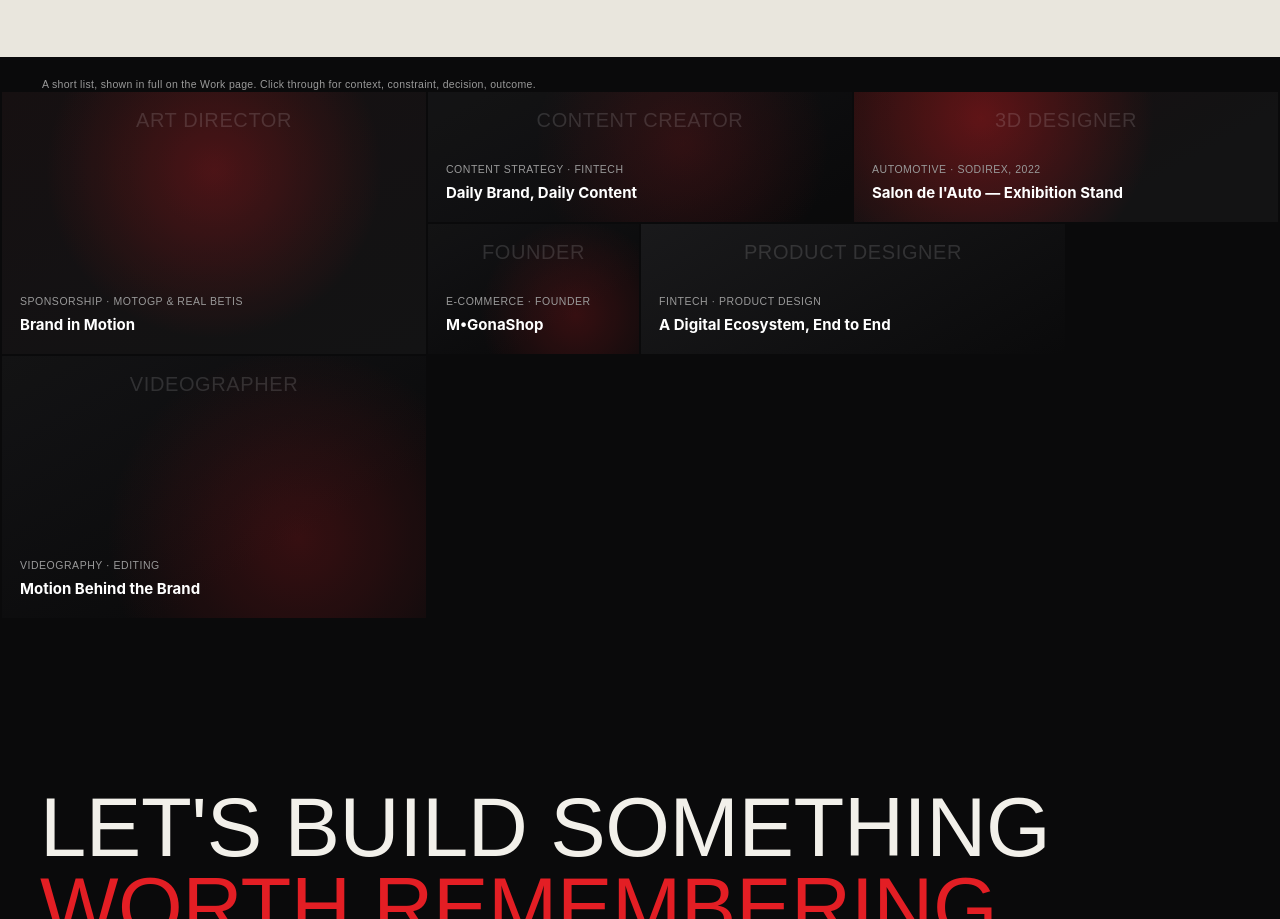
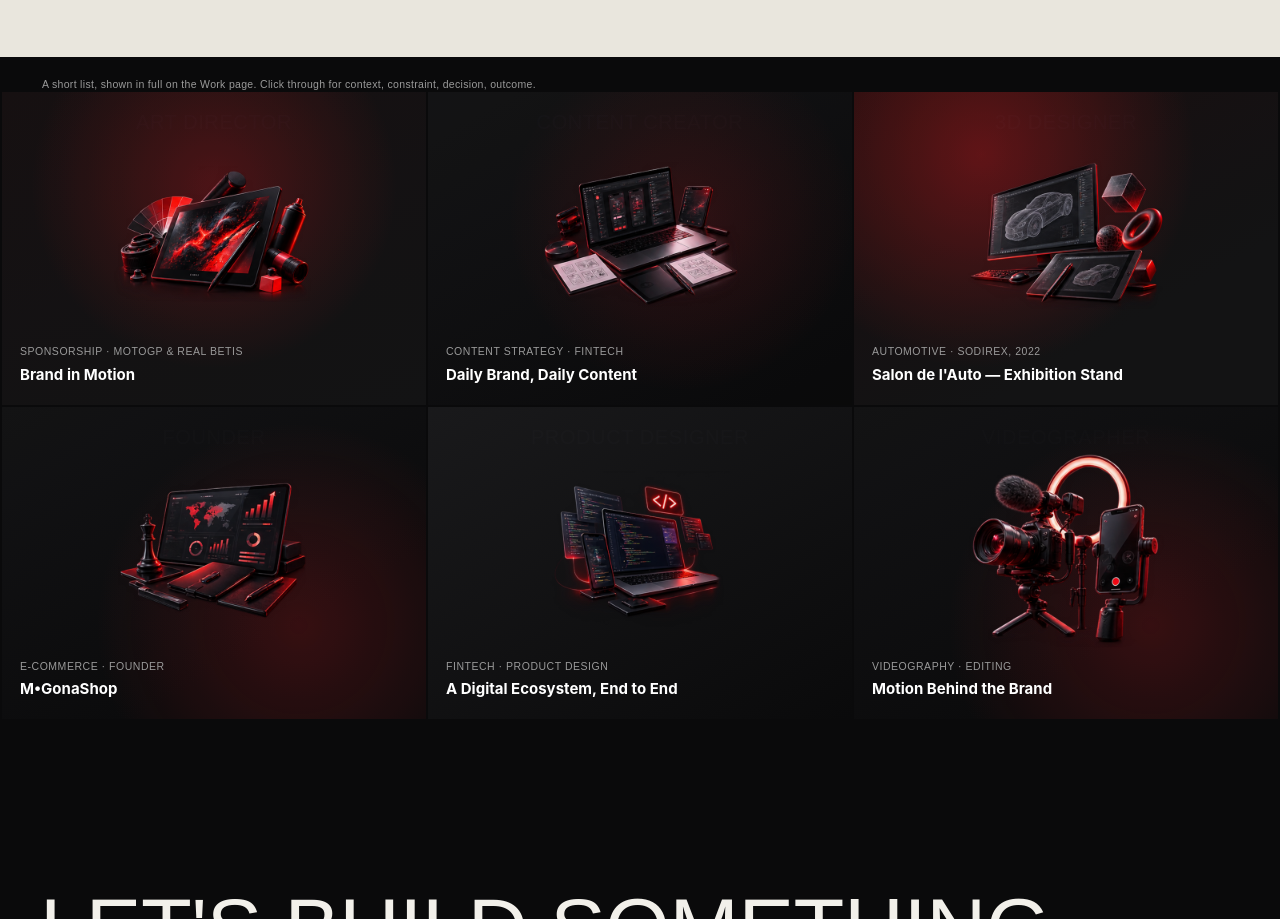
Before and after one commit to Niry-Hasina/portfolio, a plain HTML site: page index.html in a window 1280 px wide. Shown: the part 2269-3188 px from the top of the page. Drawn offline with Linux system fonts and the light colour scheme.

Commit message:
New update 2026081606 added icon

```diff
--- a/assets/css/style.css
+++ b/assets/css/style.css
@@ -791,7 +791,7 @@ h1.page-title {
   margin: 0 auto;
   display: grid;
   grid-template-columns: repeat(6, 1fr);
-  grid-auto-rows: 130px;
+  grid-auto-rows: minmax(130px, auto);
   gap: 2px;
 }
 
@@ -808,6 +808,21 @@ h1.page-title {
 
 .b-tile:hover {
   transform: scale(0.985);
+}
+
+.b-tile .b-icon {
+  width: 200px;
+  height: 200px;
+  object-fit: contain;
+  align-self: center;
+  margin-bottom: 10px;
+  position: relative;
+  z-index: 2;
+  transition: transform .3s ease;
+}
+
+.b-tile:hover .b-icon {
+  transform: translateY(-2px);
 }
 
 .b-tile .b-label {
@@ -858,10 +873,8 @@ h1.page-title {
    data-role="..."; tiles without the attribute are unaffected. */
 .b-tile[data-role]::after {
   content: attr(data-role);
-  position: absolute;
-  top: 16px;
-  left: 50%;
-  transform: translateX(-50%);
+  order: -1;
+  margin: 0 auto auto;
   z-index: 1;
   width: 78%;
   font-family: 'Archivo Black', sans-serif;
@@ -1366,12 +1379,29 @@ footer {
   background: linear-gradient(135deg, #E87D0D 0%, #265787 100%);
 }
 
-.ic-canon    { background: linear-gradient(135deg, #C8102E 0%, #1a1a1a 100%); }
-.ic-iphone   { background: linear-gradient(135deg, #4a4a4a 0%, #1d1d1f 100%); }
-.ic-zhiyun   { background: #0B84A5; }
-.ic-dji      { background: linear-gradient(135deg, #00A8E1 0%, #003D5B 100%); }
-.ic-gopro    { background: #00B5E2; }
-.ic-insta360 { background: linear-gradient(135deg, #FF5C00 0%, #7B2FF7 100%); }
+.ic-canon {
+  background: linear-gradient(135deg, #C8102E 0%, #1a1a1a 100%);
+}
+
+.ic-iphone {
+  background: linear-gradient(135deg, #4a4a4a 0%, #1d1d1f 100%);
+}
+
+.ic-zhiyun {
+  background: #0B84A5;
+}
+
+.ic-dji {
+  background: linear-gradient(135deg, #00A8E1 0%, #003D5B 100%);
+}
+
+.ic-gopro {
+  background: #00B5E2;
+}
+
+.ic-insta360 {
+  background: linear-gradient(135deg, #FF5C00 0%, #7B2FF7 100%);
+}
 
 /* ---------- GALLERY ---------- */
 .gallery-wrap {
@@ -1730,7 +1760,7 @@ footer {
 @media (max-width:900px) {
   .bento {
     grid-template-columns: repeat(4, 1fr);
-    grid-auto-rows: 120px;
+    grid-auto-rows: minmax(120px, auto);
   }
 
   .span-3x1 {
@@ -1881,7 +1911,7 @@ footer {
 
   .bento {
     grid-template-columns: repeat(2, 1fr);
-    grid-auto-rows: 108px;
+    grid-auto-rows: minmax(108px, auto);
   }
 
   .span-2x2,
@@ -1933,7 +1963,7 @@ footer {
   }
 
   .bento {
-    grid-auto-rows: 96px;
+    grid-auto-rows: minmax(96px, auto);
   }
 
   .b-tile {
--- a/index.html
+++ b/index.html
@@ -14,7 +14,7 @@
   <!-- SEO -->
   <meta name="robots" content="index, follow">
   <link rel="canonical" href="https://www.niry-hasina.com/">
-  <link rel="stylesheet" href="assets/css/style.css?v=20260816g">
+  <link rel="stylesheet" href="assets/css/style.css?v=20260816j">
 </head>
 
 <body>
@@ -164,31 +164,36 @@
     <div class="bento-note">A short list, shown in full on the Work page. Click through for context, constraint,
       decision, outcome.</div>
     <div class="bento stagger">
-      <a class="b-tile bg4 span-2x2" href="/work/motorsport-football/" target="_blank" rel="noopener"
+      <a class="b-tile bg4 span-2x1" href="/work/motorsport-football/" target="_blank" rel="noopener"
         data-role="ART DIRECTOR">
+        <img class="b-icon" src="assets/images/icons/art-director.png" alt="">
         <div class="b-label">Sponsorship · MotoGP &amp; Real Betis</div>
         <div class="b-title">Brand in Motion</div>
       </a>
       <a class="b-tile bg6 span-2x1" href="/work/social-content/" target="_blank" rel="noopener"
         data-role="CONTENT CREATOR">
+        <img class="b-icon" src="assets/images/icons/content-creator.png" alt="">
         <div class="b-label">Content Strategy · Fintech</div>
         <div class="b-title">Daily Brand, Daily Content</div>
       </a>
       <a class="b-tile bg1 span-2x1" href="/work/sodirex/" target="_blank" rel="noopener" data-role="3D DESIGNER">
+        <img class="b-icon" src="assets/images/icons/3d-designer.png" alt="">
         <div class="b-label">Automotive · SODIREX, 2022</div>
         <div class="b-title">Salon de l'Auto — Exhibition Stand</div>
       </a>
-      <a class="b-tile bg2 span-1x1" href="/work/gonashop/" target="_blank" rel="noopener" data-role="FOUNDER">
+      <a class="b-tile bg2 span-2x1" href="/work/gonashop/" target="_blank" rel="noopener" data-role="FOUNDER">
+        <img class="b-icon" src="assets/images/icons/founder.png" alt="">
         <div class="b-label">E-commerce · Founder</div>
         <div class="b-title">M•GonaShop</div>
       </a>
       <a class="b-tile bg3 span-2x1" href="/work/digital-ecosystem/" target="_blank" rel="noopener"
         data-role="PRODUCT DESIGNER">
+        <img class="b-icon" src="assets/images/icons/product-designer.png" alt="">
         <div class="b-label">Fintech · Product Design</div>
         <div class="b-title">A Digital Ecosystem, End to End</div>
       </a>
-      <a class="b-tile bg2 span-2x2" href="/work/motion-video/" target="_blank" rel="noopener"
-        data-role="VIDEOGRAPHER">
+      <a class="b-tile bg2 span-2x1" href="/work/motion-video/" target="_blank" rel="noopener" data-role="VIDEOGRAPHER">
+        <img class="b-icon" src="assets/images/icons/videographer.png" alt="">
         <div class="b-label">Videography · Editing</div>
         <div class="b-title">Motion Behind the Brand</div>
       </a>
```
Also changed, not shown: about/index.html (+1 -1 lines), work/digital-ecosystem/index.html (+1 -1 lines), work/gonashop/index.html (+1 -1 lines), work/index.html (+7 -1 lines), work/motion-video/index.html (+1 -1 lines), work/motorsport-football/index.html (+1 -1 lines), work/social-content/index.html (+1 -1 lines), work/sodirex/index.html (+1 -1 lines), assets/images/icons/3d-designer.png (added), assets/images/icons/art-director.png (added), assets/images/icons/content-creator.png (added), assets/images/icons/founder.png (added), assets/images/icons/product-designer.png (added), assets/images/icons/videographer.png (added).
